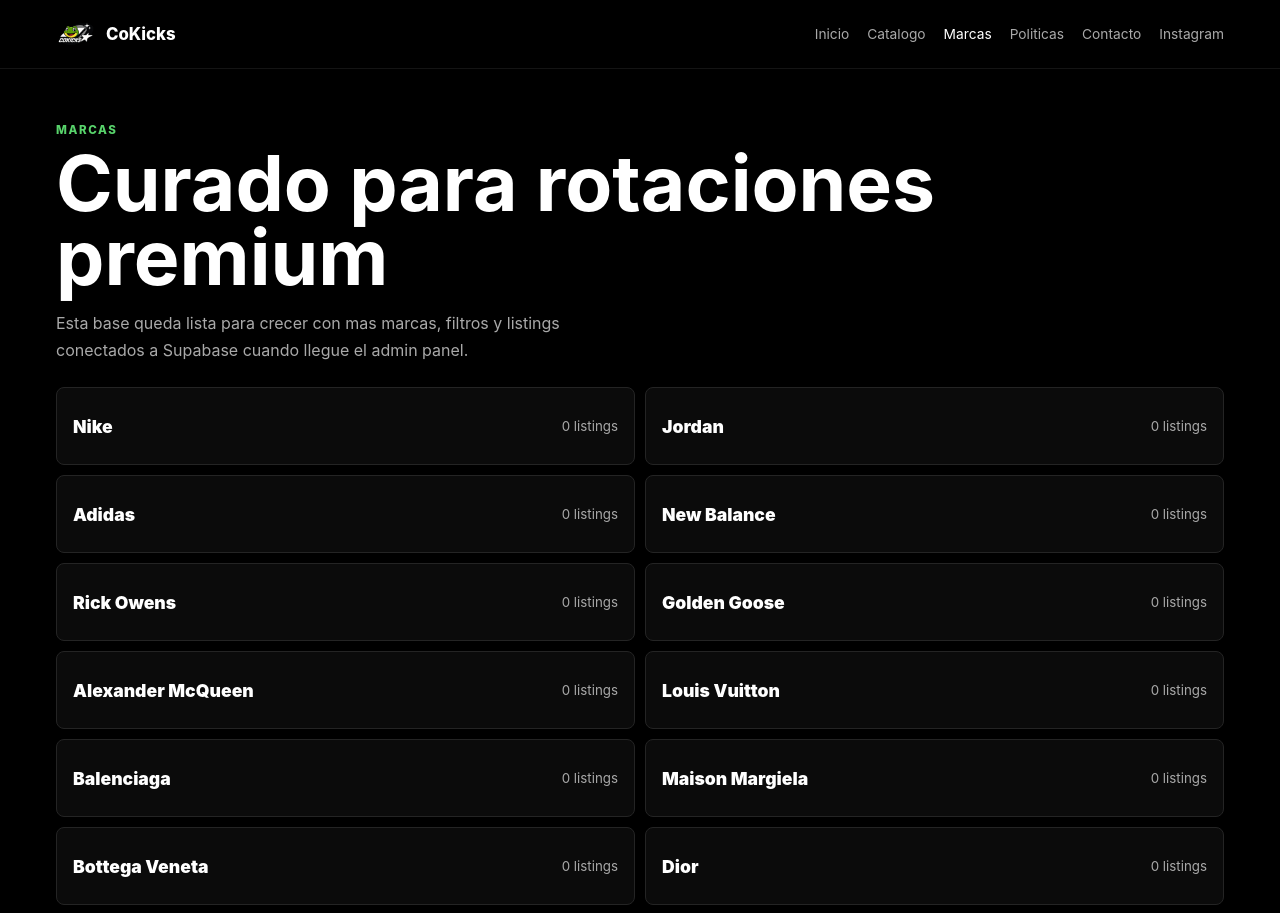
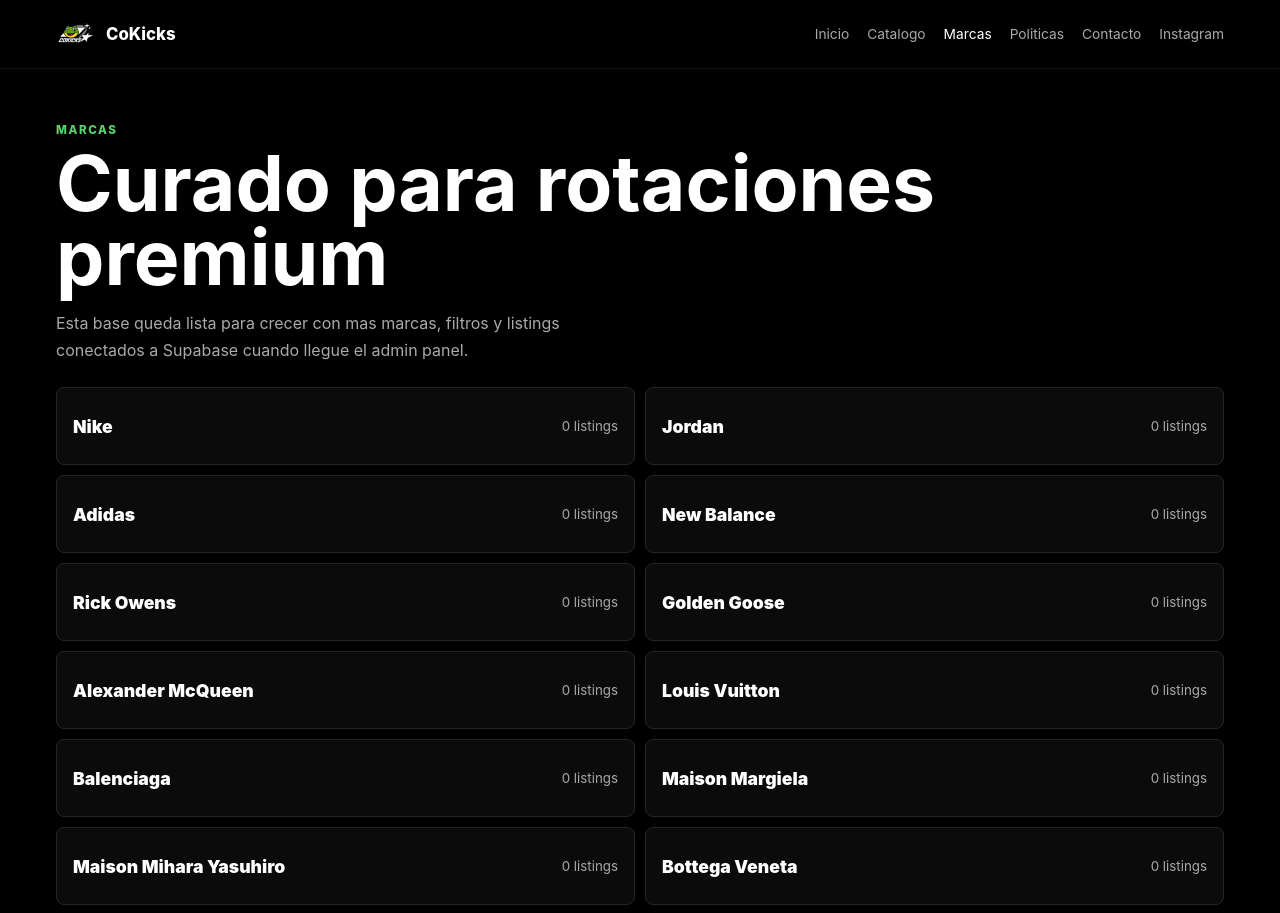
Before and after one commit to AshrielPR/Cokicks, a React (Vite) app: page /marcas in a window 1280 px wide. Shown: the top 913 px of the page. Built offline with nearby package versions, Linux system fonts and the light colour scheme; no server answers; the database is empty.

Commit message:
Add Maison Mihara Yasuhiro brand

```diff
--- a/src/data/brands.ts
+++ b/src/data/brands.ts
@@ -9,6 +9,7 @@
   "Louis Vuitton",
   "Balenciaga",
   "Maison Margiela",
+  "Maison Mihara Yasuhiro",
   "Bottega Veneta",
   "Dior",
   "On x LOEWE",
```
